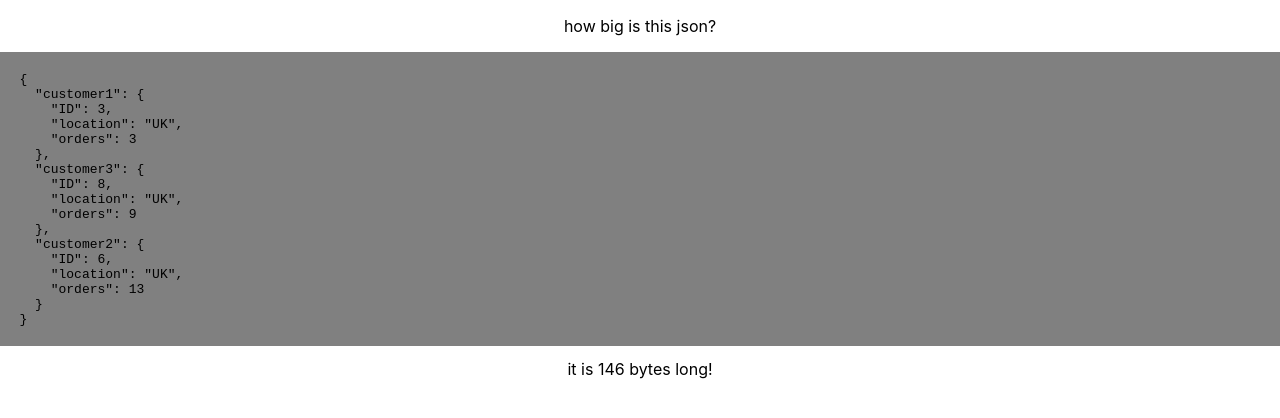
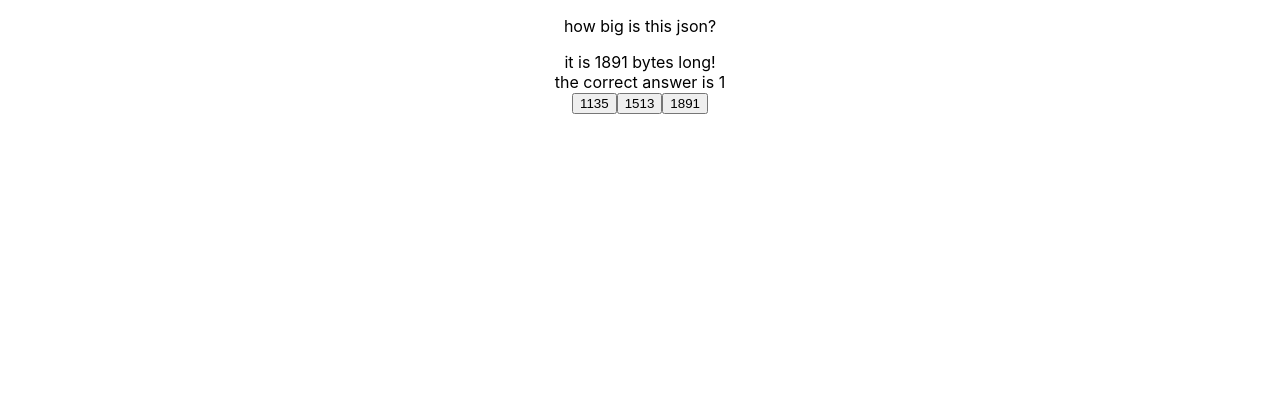
Before and after one commit to lpmi-13/howbigisthisjson, a React (Create React App) app: page / in a window 1280 px wide. Shown: the top 418 px of the page. Built offline with nearby package versions, Linux system fonts and the light colour scheme.

Commit message:
very basic draft of functionality

```diff
--- a/package.json
+++ b/package.json
@@ -34,5 +34,8 @@
       "last 1 firefox version",
       "last 1 safari version"
     ]
+  },
+  "devDependencies": {
+    "@faker-js/faker": "^7.6.0"
   }
 }
--- a/src/App.js
+++ b/src/App.js
@@ -1,25 +1,52 @@
+import { useEffect, useState } from "react";
 import "./App.css";
+import { faker } from "@faker-js/faker";
 
-const jsonBlob = {
-    customer1: {
-        ID: 3,
-        location: "UK",
-        orders: 3,
-    },
-    customer3: {
-        ID: 8,
-        location: "UK",
-        orders: 9,
-    },
-    customer2: {
-        ID: 6,
-        location: "UK",
-        orders: 13,
-    },
+const numberOfCustomers = () => Math.floor(Math.random() * (10 - 2) + 2);
+const numberOfOrders = () => Math.floor(Math.random() * (5 - 2) + 2);
+
+// we use this to determine whether the calculated number of bytes is the low,
+// medium, or high number presented in the guess choices
+const lowMiddleOrHigh = () => Math.floor(Math.random() * 3 + 1);
+
+function createRandomOrder() {
+    return {
+        model: faker.vehicle.model(),
+        type: faker.vehicle.type(),
+        registration: faker.vehicle.vin(),
+        price: faker.finance.amount(),
+    };
+}
+
+function generateOrders() {
+    let orderArray = [];
+    for (let i = 1; i < numberOfOrders(); i++) {
+        orderArray.push(createRandomOrder());
+    }
+    return orderArray;
+}
+
+function createRandomCustomer() {
+    return {
+        userId: faker.datatype.uuid(),
+        username: faker.internet.userName(),
+        email: faker.internet.email(),
+        location: faker.address.city(),
+        registeredAt: faker.date.past(),
+        orders: generateOrders(),
+    };
+}
+
+const jsonBlob = () => {
+    let customerMap = {};
+    for (let i = 1; i < numberOfCustomers(); i++) {
+        customerMap[`customer${i}`] = createRandomCustomer();
+    }
+    return customerMap;
 };
 
 function byteLength(str) {
-    // returns the byte length of an utf8 string
+    // returns the byte length of a utf8 string
     var s = str.length;
     for (var i = str.length - 1; i >= 0; i--) {
         var code = str.charCodeAt(i);
@@ -30,16 +57,94 @@ function byteLength(str) {
     return s;
 }
 
+const addTwentyTwice = (answer) => {
+    console.log(answer);
+    const twentyPercent = Math.floor(answer * 0.2);
+    console.log(twentyPercent);
+    return [
+        { correct: true, answer },
+        { correct: false, answer: answer + twentyPercent },
+        { correct: false, answer: answer + 2 * twentyPercent },
+    ];
+};
+
+const addTwentyMinusTwenty = (answer) => {
+    console.log(answer);
+    const twentyPercent = Math.floor(answer * 0.2);
+    console.log(twentyPercent);
+    return [
+        { correct: false, answer: answer - twentyPercent },
+        { correct: true, answer },
+        { correct: false, answer: answer + twentyPercent },
+    ];
+};
+
+const minusTwentyTwice = (answer) => {
+    console.log(answer);
+    const twentyPercent = Math.floor(answer * 0.2);
+    console.log(twentyPercent);
+    return [
+        { correct: false, answer: answer - twentyPercent * 2 },
+        { correct: false, answer: answer - twentyPercent },
+        { correct: true, answer },
+    ];
+};
+
+const generateChoices = (correctAnswer, actualLength) => {
+    console.log(`the correct answer is ${correctAnswer}`);
+    switch (correctAnswer) {
+        case 1:
+            return addTwentyTwice(actualLength);
+        case 2:
+            return addTwentyMinusTwenty(actualLength);
+        case 3:
+            return minusTwentyTwice(actualLength);
+        default:
+            return addTwentyMinusTwenty(actualLength);
+    }
+};
+
+const AnswerButton = ({ correct, answer }) => {
+    console.log(answer);
+    return (
+        <button key={answer} type="button" className={`${correct}`}>
+            {answer}
+        </button>
+    );
+};
+
+const initialData = jsonBlob();
+const initialLength = byteLength(JSON.stringify(initialData));
+const initialCorrectChoice = lowMiddleOrHigh();
+const initialOptions = generateChoices(initialCorrectChoice, initialLength);
+
 function App() {
+    const [jsonData, setJsonData] = useState(initialData);
+    const [actualLengthOfJson, setActualLengthOfJson] = useState(initialLength);
+
+    const [correctChoice, setCorrectChoice] = useState(initialCorrectChoice);
+    const [choiceOptions, setChoiceOptions] = useState(initialOptions);
+
+    useEffect(() => {
+        setActualLengthOfJson(byteLength(JSON.stringify(jsonData)));
+        setCorrectChoice(lowMiddleOrHigh());
+        setChoiceOptions(generateChoices(correctChoice, actualLengthOfJson));
+    }, []);
+
     return (
         <div className="App">
             <main>
                 <p>how big is this json?</p>
-                <div className="codeblock">
-                    <pre>{JSON.stringify(jsonBlob, null, 2)}</pre>
+                {/* <div className="codeblock"> */}
+                {/* <pre>{JSON.stringify(jsonData, null, 2)}</pre> */}
+                {/* </div> */}
+                <div className="answer">
+                    it is {actualLengthOfJson} bytes long!
                 </div>
-                <div className="answer">
-                    it is {byteLength(JSON.stringify(jsonBlob))} bytes long!
+                <div>the correct answer is {correctChoice}</div>
+                <div>
+                    {choiceOptions &&
+                        choiceOptions.map((choice) => AnswerButton(choice))}
                 </div>
             </main>
         </div>
```
Also changed, not shown: 1 other file (tests, documents, lock files or other folders).
